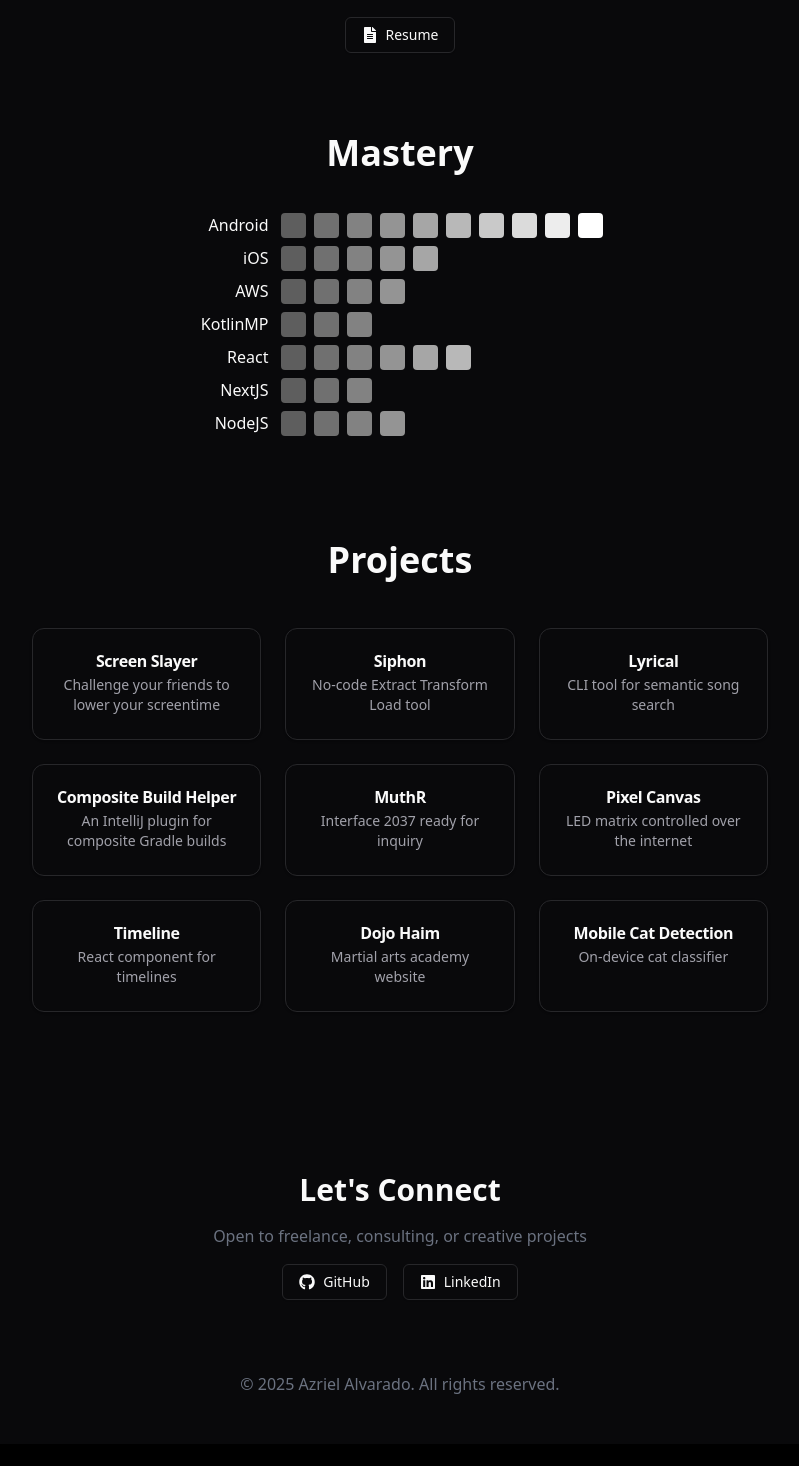
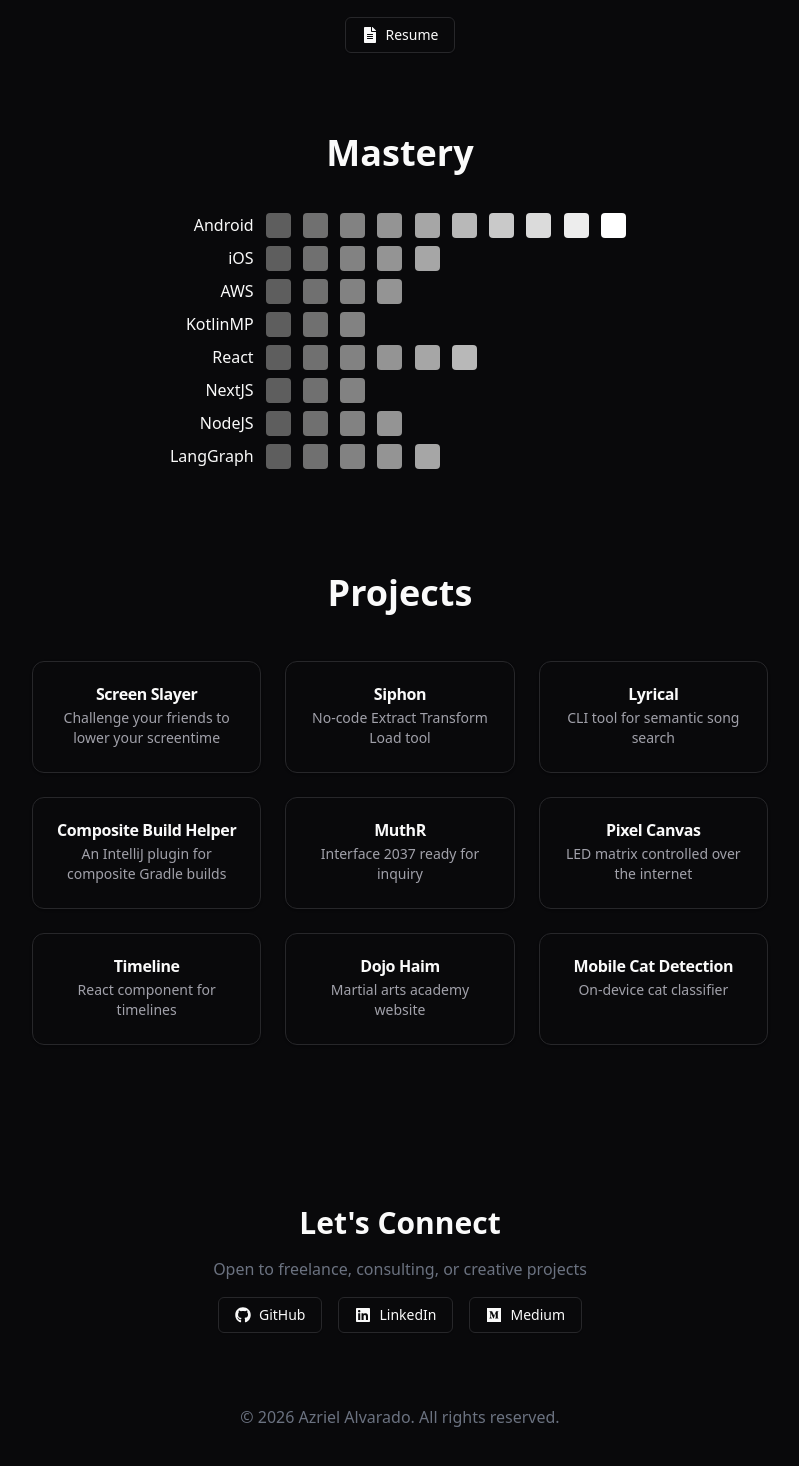
Before and after one commit to L33thaxor118/portfolio, a Next.js app: page / in a window 1280 px wide. Shown: the part 625-2091 px from the top of the page, without its empty margins (240-1039 px from the left). Before the commit the page ends 2069 px from the top, so only its background shows below. Built offline with nearby package versions, Linux system fonts and the light colour scheme.

Commit message:
Add medium icon, langgraph skill and copyright year

```diff
--- a/src/app/page.tsx
+++ b/src/app/page.tsx
@@ -1,5 +1,5 @@
 'use client'
-import { FaGithub, FaLinkedin } from "react-icons/fa"
+import { FaGithub, FaLinkedin, FaMedium } from "react-icons/fa"
 import { FaFileAlt } from "react-icons/fa"
 import { buttonVariants } from "@/components/ui/button"
 import Image from 'next/image'
@@ -135,12 +135,15 @@ export default function Portfolio() {
                     <Link href="https://linkedin.com/in/azriel-alvarado-105894182" target="_blank" rel="noopener noreferrer" className={buttonVariants({ variant: "outline" })}>
                         <FaLinkedin size={18}/> LinkedIn
                     </Link>
+                    <Link href="https://medium.com/@alvarado_118" target="_blank" rel="noopener noreferrer" className={buttonVariants({ variant: "outline" })}>
+                        <FaMedium size={18}/> Medium
+                    </Link>
                 </div>
             </section>
 
             {/* Footer */}
             <footer className="text-center py-6 text-gray-500">
-              © 2025 Azriel Alvarado. All rights reserved.
+              © 2026 Azriel Alvarado. All rights reserved.
             </footer>
         </div>
     )
--- a/src/components/skillgrid/index.tsx
+++ b/src/components/skillgrid/index.tsx
@@ -39,6 +39,10 @@ export const SkillGrid = () => {
         {
             name: "NodeJS",
             level: 4,
+        },
+        {
+            name: "LangGraph",
+            level: 5,
         }
     ]
 
```
